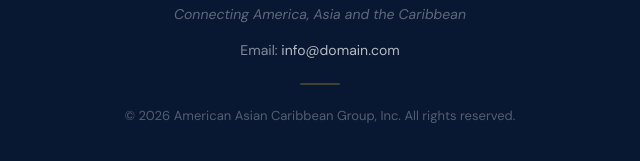
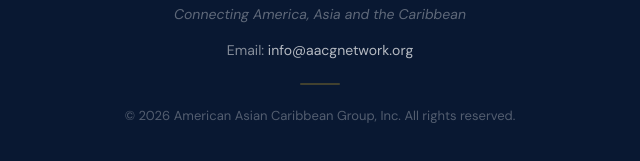
Before and after one commit to anirudhatalmale6-alt/aacg-website, a plain HTML site: page index.html in a window 1280 px wide. Shown: the part 4664-4825 px from the top of the page, 320-960 px from the left. Drawn offline with nearby package versions, Linux system fonts and the light colour scheme.

Commit message:
Update email to @aacgnetwork.org and add CNAME for custom domain

```diff
--- a/index.html
+++ b/index.html
@@ -242,7 +242,7 @@
         <img src="assets/images/logo.jpg" alt="AACG" class="footer-logo">
         <div class="footer-name">American Asian Caribbean Group, Inc.</div>
         <div class="footer-tagline">Connecting America, Asia and the Caribbean</div>
-        <div class="footer-email">Email: <a href="mailto:info@domain.com">info@domain.com</a></div>
+        <div class="footer-email">Email: <a href="mailto:info@aacgnetwork.org">info@aacgnetwork.org</a></div>
         <hr class="footer-divider">
         <div class="footer-copy">&copy; 2026 American Asian Caribbean Group, Inc. All rights reserved.</div>
     </div>
```
Also changed, not shown: 1 other file.
